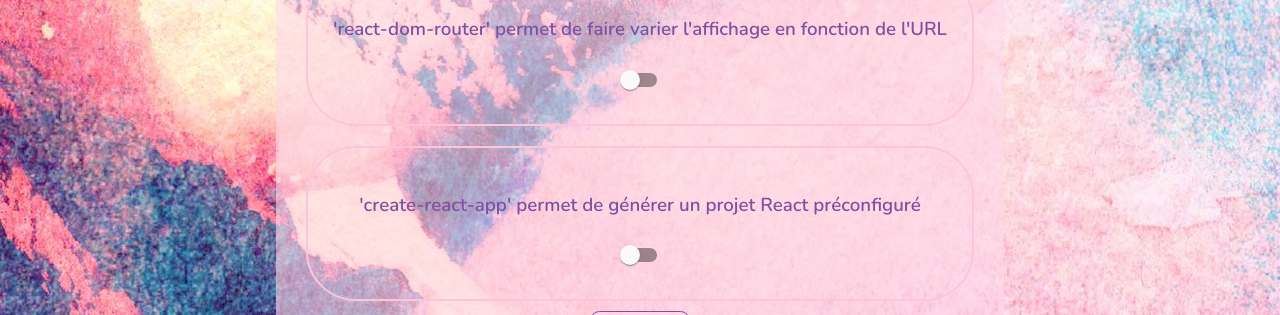
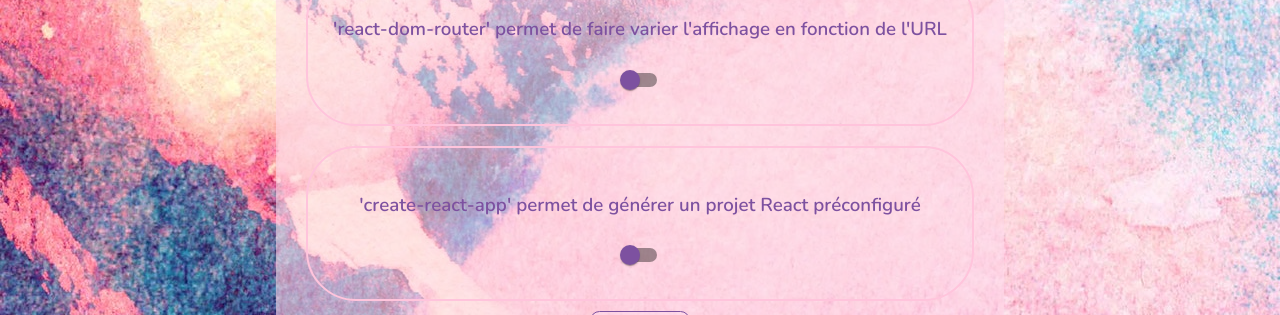
Before and after one commit to Le-TRex/evalD21, a React (Create React App) app: page / in a window 1280 px wide. Shown: the part 2104-2419 px from the top of the page. Built offline with nearby package versions, Linux system fonts and the light colour scheme.

Commit message:
:lipstick: toggle switches turn violet to fit with the whole form color scheme

```diff
--- a/src/stylesheets/toggle.css
+++ b/src/stylesheets/toggle.css
@@ -3,3 +3,7 @@
     flex-direction: column;
     align-items: center;
 }
+
+.MuiIconButton-label {
+    color: #7d51a0;
+}
```
